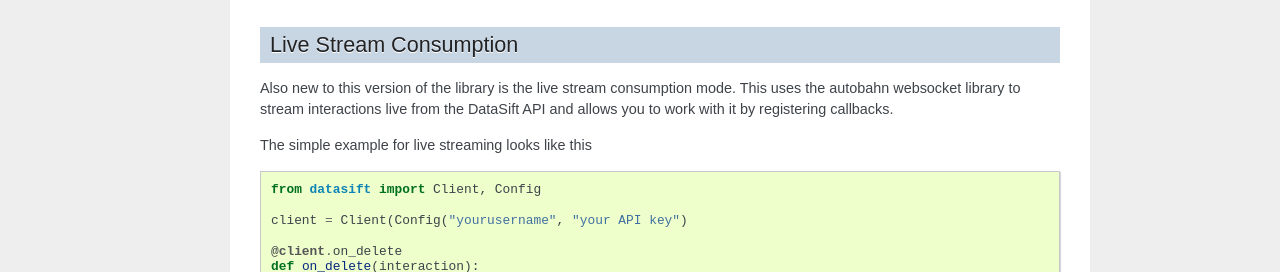
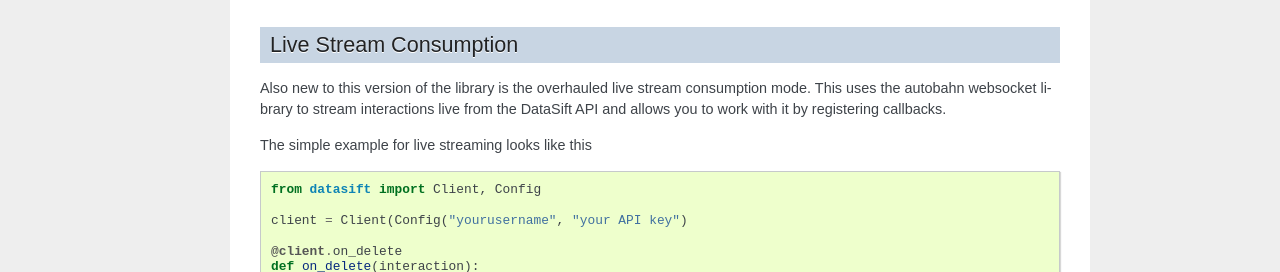
Before and after one commit to MeltwaterArchive/datasift-python, a Sphinx documentation site: the page built from docs/source/whatsnew.rst, in a window 1280 px wide. Shown: the part 1019-1291 px from the top of the page. Built offline with Sphinx 7.4.7, drawn with Linux system fonts in a browser that asks for light colours; pages that are not in the unit, such as notebooks, are missing from menus.

Commit message:
Documentation updates

```diff
--- a/docs/source/datasift.rst
+++ b/docs/source/datasift.rst
@@ -74,6 +74,7 @@ datasift.request module
     :members:
     :undoc-members:
     :show-inheritance:
+    :inherited-members:
 
 datasift.config module
 ----------------------
--- a/docs/source/index.rst
+++ b/docs/source/index.rst
@@ -24,7 +24,7 @@ If you are looking for information on a specific part of the library, or want to
 A good starting point is :class:`~datasift.client.Client`, which is the base for the rest of the API.
 
 .. toctree::
-    :maxdepth: 1
+   :maxdepth: 2
 
    datasift
 
--- a/docs/source/whatsnew.rst
+++ b/docs/source/whatsnew.rst
@@ -60,7 +60,7 @@ Since the exception is a :class:`~datasift.exceptions.DataSiftApiException`, we'
 Live Stream Consumption
 -----------------------
 
-Also new to this version of the library is the live stream consumption mode. This uses the autobahn websocket library to stream interactions live from the DataSift API and allows you to work with it by registering callbacks.
+Also new to this version of the library is the overhauled live stream consumption mode. This uses the autobahn websocket library to stream interactions live from the DataSift API and allows you to work with it by registering callbacks.
 
 The simple example for live streaming looks like this
 
```
Also changed, not shown: 1 other file.
